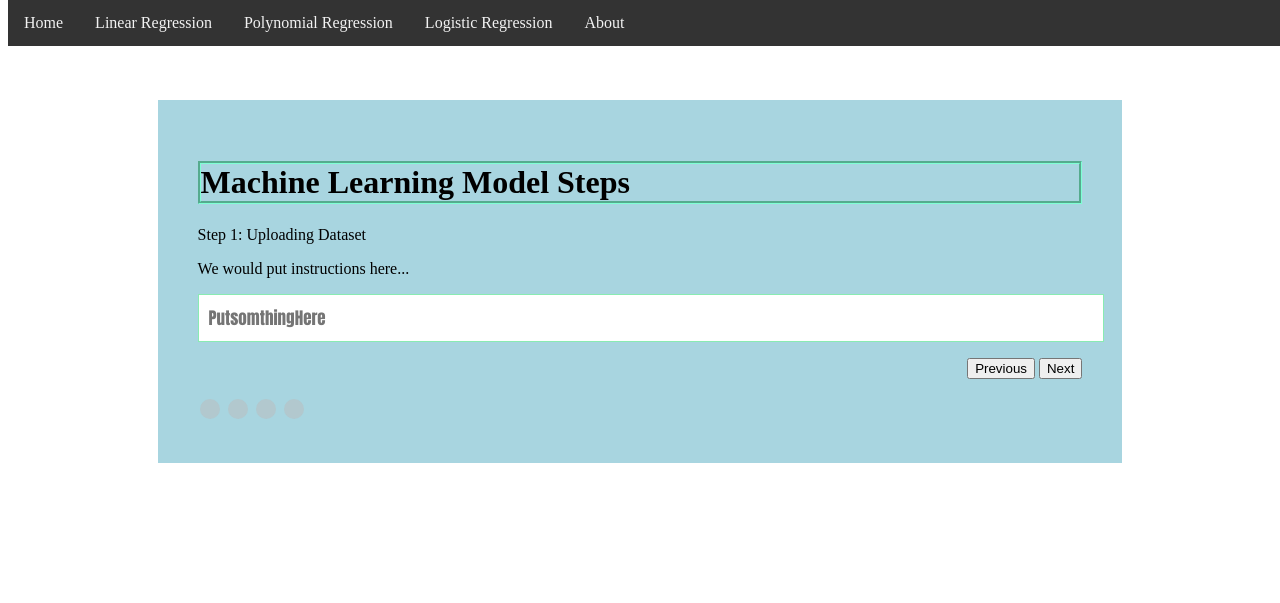
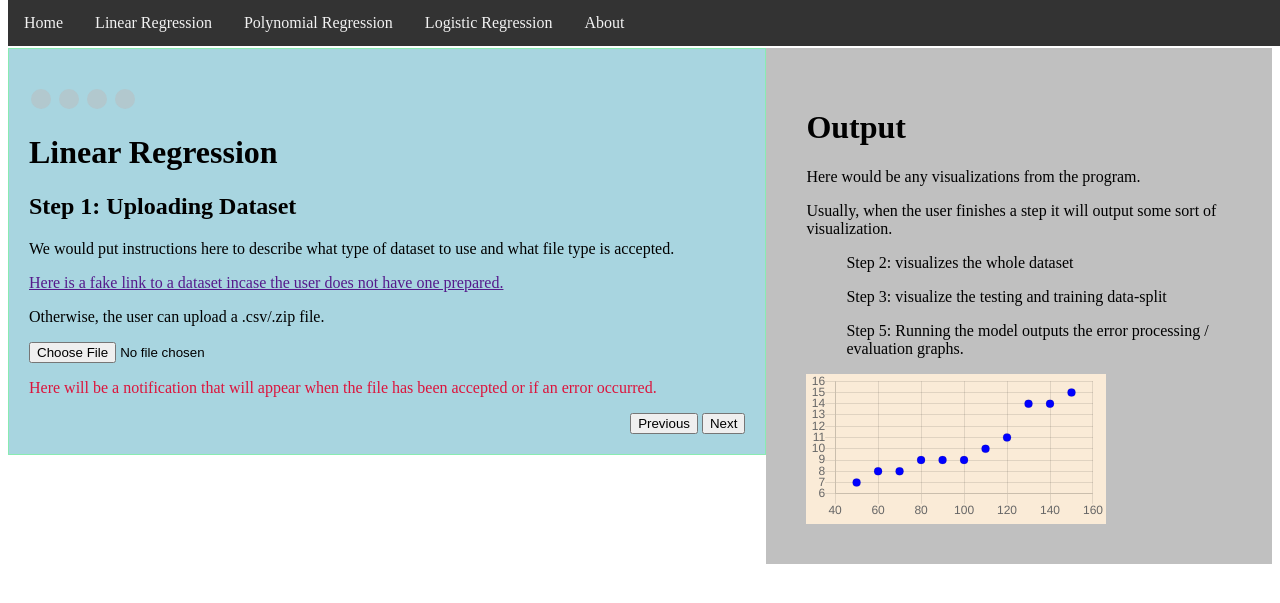
Before and after one commit to TAWinterton2/CS-F600-ML-GUI, a Flask app: page /linear in a window 1280 px wide. Shown: the top 603 px of the page. Run offline with Flask 3, Linux system fonts and the light colour scheme.

Commit message:
Small update
Short update that provides a bit more explanation for what each form tab will contain. It also adds an additional div to the right side of the page for the model output to be displayed. A dummy graph from chart.js is displayed on the front end as a quick example.

This will need to be updated further so things display at the proper times (we have sent the csv to the server, a graph should be displayed in response.)

```diff
--- a/website/static/css/style.css
+++ b/website/static/css/style.css
@@ -27,7 +27,26 @@
 /* Main content */
 .main {
     margin-top: 3%; /* Add a top margin to avoid content overlay */
+    height:100%;
   }
+
+.steps {
+  width: 60%;
+  float:left;
+  display:flex;
+}
+
+.display {
+  flex-grow: 1;
+  width: 40%;
+  float: right;
+}
+
+.output {
+  background-color: silver;
+  margin: 10px auto;
+  padding: 40px;
+}
 
 .intro {
     background:#ddd ;
@@ -38,33 +57,34 @@
 }
 
 .ML{
-  border-style: groove;
+  /*border-style: solid;*/
   border-color:aquamarine
 }
 /*style the form*/
 
 #regForm {
   background-color: #a8d5e0;
-  margin: 100px auto;
-  padding: 40px;
-  width: 70%;
+  margin: 10px auto;
+  padding: 20px;
+  width: 100%;
   min-width: 300px;
+  border: 1px solid #89ebb2;
+  float: left;
 }
 
 /* Style Input Fields*/
-input{
+input.t{
   padding:10px;
   width: 100%;
   font-size: 17px;
   font-family:  Impact, Haettenschweiler, 'Arial Narrow Bold', sans-serif;
-  border: 1px solid #89ebb2
+  border: 1px solid #89ebb2;
 }
 
 input.invalid {
-  background-color: red;
+  background-color: lightcoral;
 
 }
-
 
 /* Hide steps by default: */
 
--- a/website/templates/ml_form.html
+++ b/website/templates/ml_form.html
@@ -2,35 +2,64 @@
 
 {% block head %}
     <title>Multi-Form Test</title>
+    <script src="https://cdnjs.cloudflare.com/ajax/libs/Chart.js/2.9.4/Chart.js"></script>
+
 {% endblock %}
 
 
 {% block body %}
     <div class="main">
+        <div class="steps">
             <form id="regForm" action="">
-            <h1 class="ML"> Machine Learning Model Steps</h1>
-            <div class="tab">Step 1: Uploading Dataset
-                <p>We would put instructions here...</p>
-                <p><input placeholder="PutsomthingHere" oninput="this.className = ''"></p>
+                <div style="text-align:left; margin-top:20px;">
+                    <span class="step"></span>
+                    <span class="step"></span>
+                    <span class="step"></span>
+                    <span class="step"></span>
+                </div>
+                <h1 class="ML">Linear Regression</h1>
+                <div class="tab"><h2>Step 1: Uploading Dataset</h2>
+                    <p>We would put instructions here to describe what type of dataset to use and what file type is accepted.</p>
+                    <p><a href="">Here is a fake link to a dataset incase the user does not have one prepared.</a></p>
+                    <p>Otherwise, the user can upload a .csv/.zip file.</p>
+                    <input type="file" name="file" accept=".csv"> <!--<input type="submit" value="Submit File">-->
+                    <p style="color:crimson">Here will be a notification that will appear when the file has been accepted or if an error occurred.</p>
+                    <!--<p><input placeholder="PutsomthingHere" oninput="this.className = ''" class="t"></p>-->
                 </div>
 
-            <div class="tab">Step 2
-                <p>We would put instructions here...</p>
-                <p><input placeholder="somthing..." oninput="this.className = ''"></p>
+                <div class="tab"><h2>Step 2: Scaling the Dataset</h2>
+                    <p>This section would explain what we mean by scaling the dataset, as well as what each option (if applicable)
+                        means. The user will select an option (with standardize being the default) and then continue to the next step.
+                    </p>
+                    <select name="Scaling Type" id="scale">
+                        <option value="Standardize">Standardize</option>
+                        <option value="Normalize">Normalize</option>
+                    </select>
                 </div>
 
-            <div class="tab">Step 3
-                <p>We would put instructions here...</p>
-                <p><input placeholder="somthing..." oninput="this.className = ''"></p>
+                <div class="tab"><h2>Step 3: Training and Testing</h2>
+                    <p>We would explain what the testing + training datasets mean, the ideal split for this.</p>
+                    <p><label for="training">Training:</label>
+                    <input type="text" id="training" name="training "placeholder="80" oninput="this.className = ''"></p>
+                    <p><label for="training">Testing:</label>
+                    <input type="text" id="testing" name="testing" placeholder="20" oninput="this.className = ''"></p>
+                    <p style="color:red">If the user inputs values that do not make sense (testing > training, testing+training>100),
+                    an error will output here explaining what went wrong.</p>
                 </div>
 
-            <div class="tab">Step 4
-                <p>We would put instructions here...</p>
-                <p><input placeholder="somthing..." oninput="this.className = ''"></p>
+                <div class="tab"><h2>Step 4: Initialize the Model</h2>
+                    <p>Currently not set up, but this will contain a brief explanation of each hyper parameter that the model can accept.
+                        There will then be a section that allows the user to modify any settings that they wish.
+                    </p>
+                    <!--<p><input placeholder="something..." oninput="this.className = ''"></p>-->
                 </div>
 
-            <div class="tab">Step 5
-                <p>Run the model!!!</p>
+                <div class="tab"><h2>Step 5: Run</h2>
+                    <p>If possible, we would review all the settings the user has inputted so the user
+                        can view everything before running. When the user presses the run button, the model
+                        will run with the provided settings and either output an error message OR proceed to evaluation.</p>
+                    <button type="button" id="run">Run!</button>
+
                 </div>
 
                 <div style="overflow:auto;">
@@ -40,15 +69,53 @@
                     </div>
                 </div>
 
-            <div style="text-align:left;
-                        margin-top:20px;">
-                <span class="step"></span>
-                <span class="step"></span>
-                <span class="step"></span>
-                <span class="step"></span>
-            </div>
-
             </form>
             <script type="text/javascript" src="{{url_for('static', filename='ml_form_script.js')}}"></script>
         </div>
+        <div class="display">
+            <div class="output">
+                <h1>Output</h1>
+                <p>Here would be any visualizations from the program.</p>
+                <p>Usually, when the user finishes a step it will output some sort of visualization.</p>
+                <ul>Step 2: visualizes the whole dataset</ul>
+                <ul>Step 3: visualize the testing and training data-split</ul>
+                <ul>Step 5: Running the model outputs the error processing / evaluation graphs.</ul>
+                <canvas id="myChart" style="width:100%;max-width:300px;background-color: antiquewhite;align-content: center;"></canvas>
+                <script>
+                    const xyValues = [
+                    {x:50, y:7},
+                    {x:60, y:8},
+                    {x:70, y:8},
+                    {x:80, y:9},
+                    {x:90, y:9},
+                    {x:100, y:9},
+                    {x:110, y:10},
+                    {x:120, y:11},
+                    {x:130, y:14},
+                    {x:140, y:14},
+                    {x:150, y:15}
+                    ];
+
+
+                new Chart("myChart", {
+                type: "scatter",
+                data: {
+                    datasets: [{
+                    pointRadius: 4,
+                    pointBackgroundColor: "rgb(0,0,255)",
+                    data: xyValues
+                    }]
+                },
+                options: {
+                    legend: {display: false},
+                    scales: {
+                    xAxes: [{ticks: {min: 40, max:160}}],
+                    yAxes: [{ticks: {min: 6, max:16}}],
+                    }
+                }
+                });
+                </script>
+            </div>
+        </div>
+    </div>
 {% endblock %}
```
Lines whose indentation alone changed are shown as unchanged.
